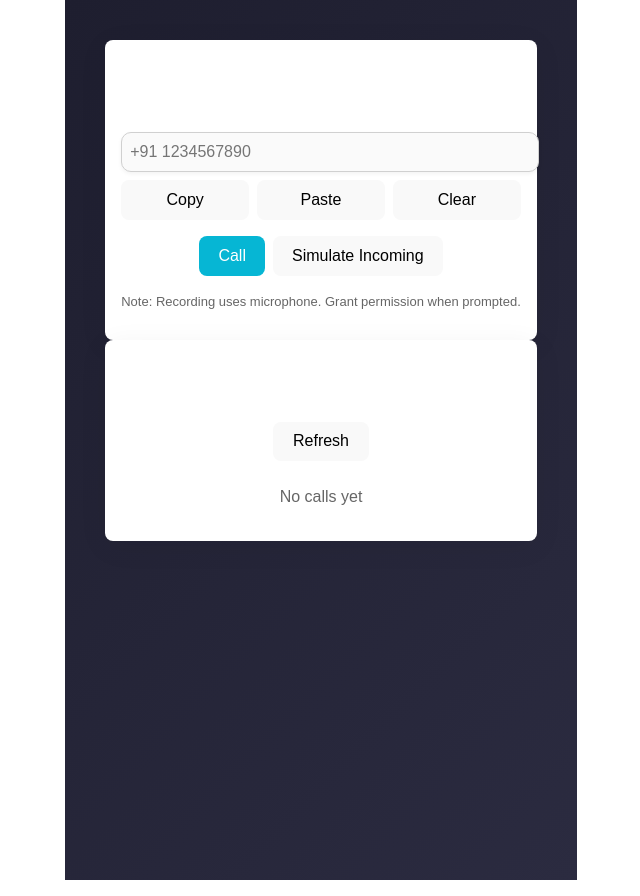
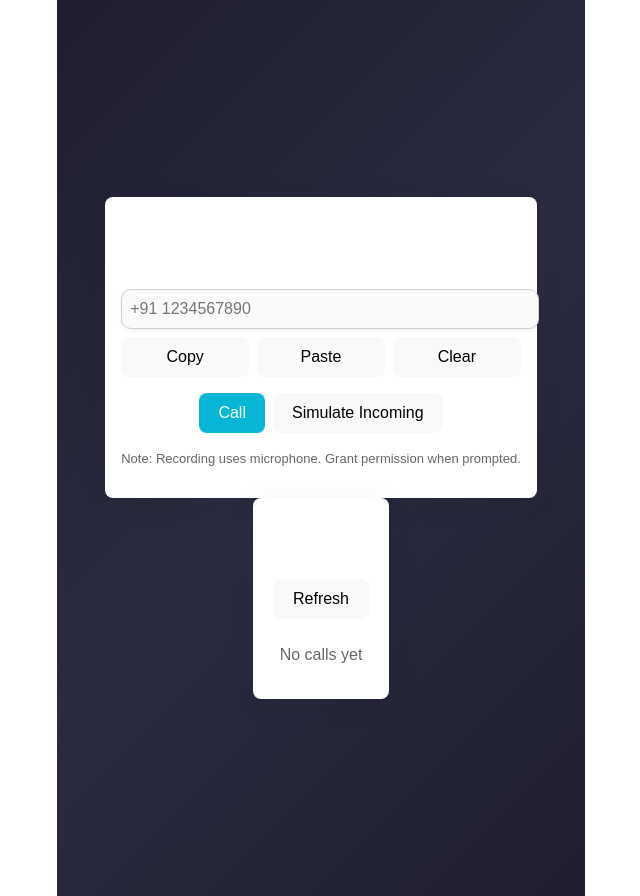
Before and after one commit to deva8604/Web_dialer, a React (Vite) app: page / in a window 1280 px wide. Shown: the whole page, without its empty margins (319-959 px from the left). Built offline with nearby package versions, Linux system fonts and the light colour scheme.

Commit message:
Some css changes

```diff
--- a/src/App.css
+++ b/src/App.css
@@ -74,3 +74,92 @@
 .read-the-docs:hover {
   color: #fff;
 }
+/* Global layout */
+#root {
+  max-width: 1280px;
+  margin: 0 auto;
+  padding: 3rem;
+  text-align: center;
+
+  background: linear-gradient(135deg, #1e1e2f, #2b2b40, #1e1e2f);
+  min-height: 100vh;
+  color: #fff;
+  font-family: "Poppins", sans-serif;
+  display: flex;
+  flex-direction: column;
+  align-items: center;
+  justify-content: center;
+  transition: background 0.6s ease;
+}
+
+#root:hover {
+  background: linear-gradient(135deg, #2b2b40, #1e1e2f, #2b2b40);
+}
+
+/* Logo */
+.logo {
+  height: 6em;
+  padding: 1.2em;
+  transition: transform 0.5s ease, filter 0.5s ease, box-shadow 0.5s ease;
+  filter: drop-shadow(0 4px 20px rgba(100, 108, 255, 0.3));
+  border-radius: 50%;
+  background: rgba(255, 255, 255, 0.05);
+}
+
+.logo:hover {
+  transform: scale(1.12) rotate(3deg);
+  filter: drop-shadow(0 0 2.5em rgba(100, 108, 255, 0.9));
+  box-shadow: 0 0 2em rgba(100, 108, 255, 0.5);
+}
+
+.logo.react:hover {
+  filter: drop-shadow(0 0 2.5em rgba(97, 218, 251, 1));
+}
+
+/* Logo spin animation */
+@keyframes logo-spin {
+  from { transform: rotate(0deg); }
+  to { transform: rotate(360deg); }
+}
+
+@media (prefers-reduced-motion: no-preference) {
+  a:nth-of-type(2) .logo {
+    animation: logo-spin infinite 12s linear;
+  }
+}
+
+/* Card */
+.card {
+  padding: 2.5em;
+  margin: 1.5rem auto;
+  width: 80%;
+  border-radius: 20px;
+
+  background: rgba(255, 255, 255, 0.08);
+  backdrop-filter: blur(16px);
+  border: 1px solid rgba(255, 255, 255, 0.2);
+
+  box-shadow: 0 10px 30px rgba(0, 0, 0, 0.5);
+  transition: transform 0.4s ease, box-shadow 0.4s ease, background 0.4s ease;
+}
+
+.card:hover {
+  transform: translateY(-8px) scale(1.02);
+  box-shadow: 0 16px 40px rgba(0, 0, 0, 0.7);
+  background: rgba(255, 255, 255, 0.12);
+}
+
+/* Docs link */
+.read-the-docs {
+  color: #bfbfbf;
+  font-size: 0.95rem;
+  font-weight: 500;
+  text-decoration: none;
+  transition: color 0.3s ease, transform 0.3s ease;
+}
+
+.read-the-docs:hover {
+  color: #fff;
+  transform: translateY(-2px);
+  text-shadow: 0 0 4px rgba(255, 255, 255, 0.6);
+}
```
